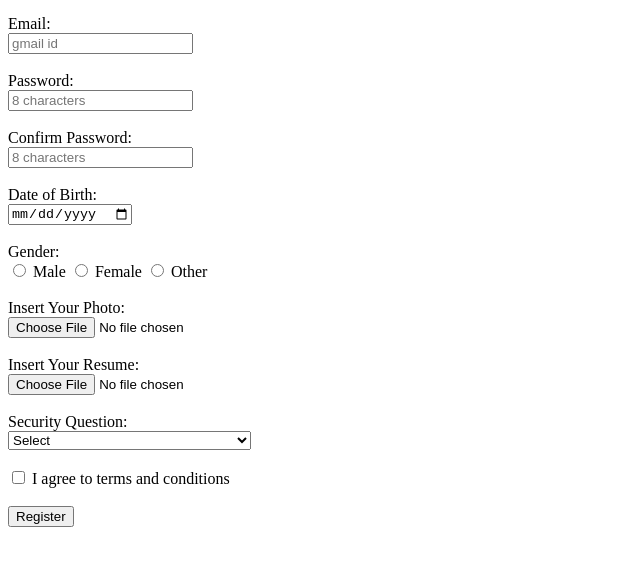
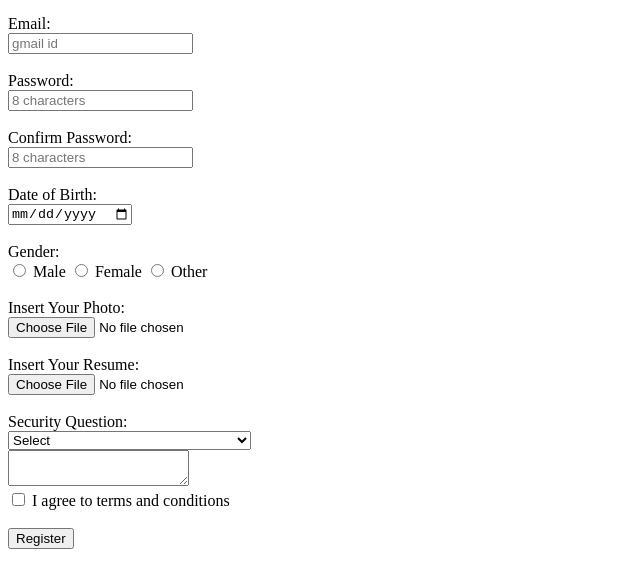
Before and after one commit to Ramya-talatam/Java-FS11-Assignment-8, a plain HTML site: page index.html in a window 1280 px wide. Shown: the part 122-710 px from the top of the page, without its empty margins (0-640 px from the left). Drawn offline with Linux system fonts and the light colour scheme.

Commit message:
Update index.html

```diff
--- a/index.html
+++ b/index.html
@@ -42,7 +42,9 @@
     <option value="" disabled selected>Select</option>
     <option value="mother_maiden_name">What is your mother's maiden name?</option>
     <option value="city_born_in">In which city were you born?</option>
-  </select><br><br>
+  </select><br>
+  <textarea ></textarea>
+   <br>
 
   <input type="checkbox" id="terms_conditions" name="terms_conditions" required>
   <label for="terms_conditions">I agree to terms and conditions</label><br><br>
```
